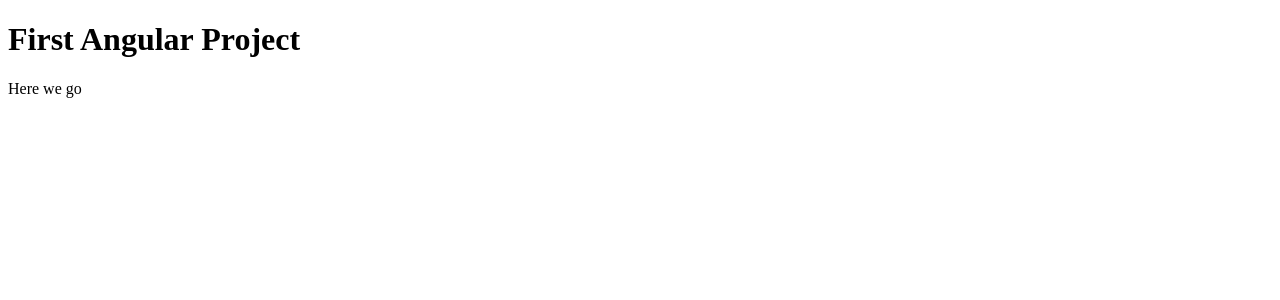
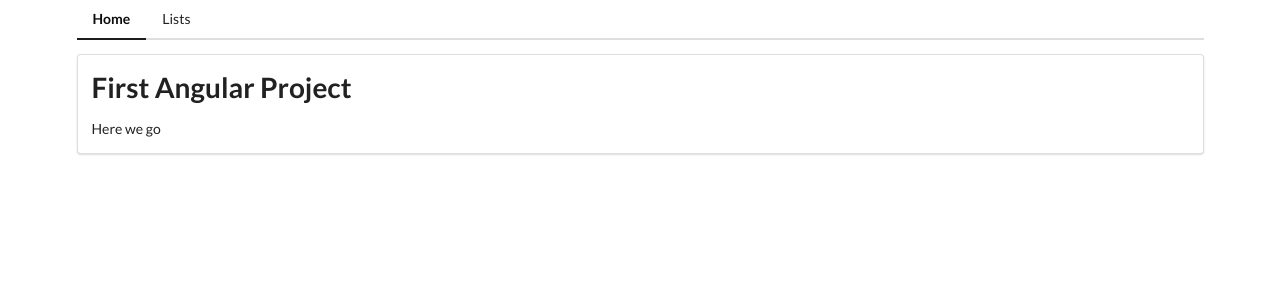
Before and after one commit to Tony940426/Angular-List-Project, an Angular app: page / in a window 1280 px wide. Shown: the top 300 px of the page. Built offline with nearby package versions, Linux system fonts and the light colour scheme.

Commit message:
Added lists module and list-home component

```diff
--- a/package.json
+++ b/package.json
@@ -19,6 +19,7 @@
     "@angular/platform-browser-dynamic": "^16.2.0",
     "@angular/router": "^16.2.0",
     "rxjs": "~7.8.0",
+    "semantic-ui-css": "^2.5.0",
     "tslib": "^2.3.0",
     "zone.js": "~0.13.0"
   },
--- a/src/app/app-routing.module.ts
+++ b/src/app/app-routing.module.ts
@@ -5,6 +5,7 @@
 
 const routes: Routes =
 [
+  { path: 'lists', loadChildren: () => import('./lists/lists.module').then(m => m.ListsModule) },
   { path: '', component: HomeComponent},
   { path:'**', component: NotFoundComponent}
 ];
--- a/src/app/app.component.html
+++ b/src/app/app.component.html
@@ -1 +1,11 @@
-<router-outlet></router-outlet>
+<div class="ui container">
+  <div class="ui secondary pointing menu">
+      <a routerLink="" routerLinkActive="active" class="item">Home</a>
+      <a routerLink="/lists" routerLinkActive ='active' class="item">Lists</a>
+      <!-- <a routerLink="/views" routerLinkActive ='active' class="item">Views</a>
+      <a routerLink="/mods" routerLinkActive ='active' class="item">Modules</a> -->
+  </div>
+  <div class="ui segment">
+    <router-outlet></router-outlet>
+  </div>
+</div>
--- /dev/null
+++ b/src/app/lists/list-home/list-home.component.html
@@ -0,0 +1 @@
+<p>list-home works!</p>
--- /dev/null
+++ b/src/app/lists/lists-routing.module.ts
@@ -0,0 +1,14 @@
+import { NgModule } from '@angular/core';
+import { RouterModule, Routes } from '@angular/router';
+import { ListHomeComponent } from './list-home/list-home.component';
+
+const routes: Routes =
+[
+  { path: '', component: ListHomeComponent}
+];
+
+@NgModule({
+  imports: [RouterModule.forChild(routes)],
+  exports: [RouterModule]
+})
+export class ListsRoutingModule { }
--- a/src/styles.css
+++ b/src/styles.css
@@ -1 +1,2 @@
 /* You can add global styles to this file, and also import other style files */
+@import 'semantic-ui-css/semantic.css'
```
Also changed, not shown: src/app/lists/list-home/list-home.component.ts (added, +10 -0 lines), src/app/lists/lists.module.ts (added, +17 -0 lines), src/app/lists/list-home/list-home.component.css (added), 2 other files (tests, documents, lock files or other folders).
